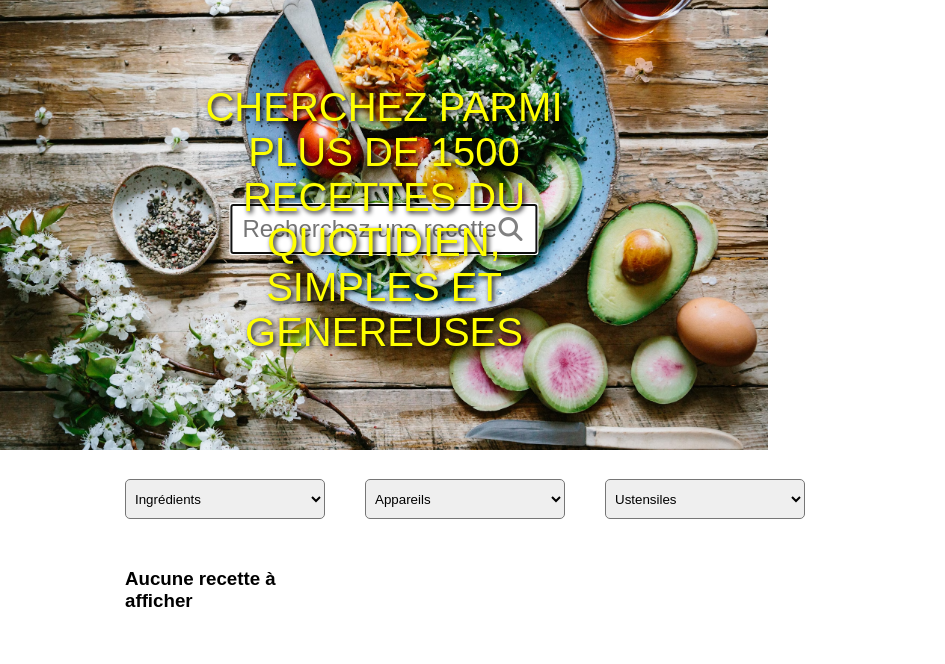
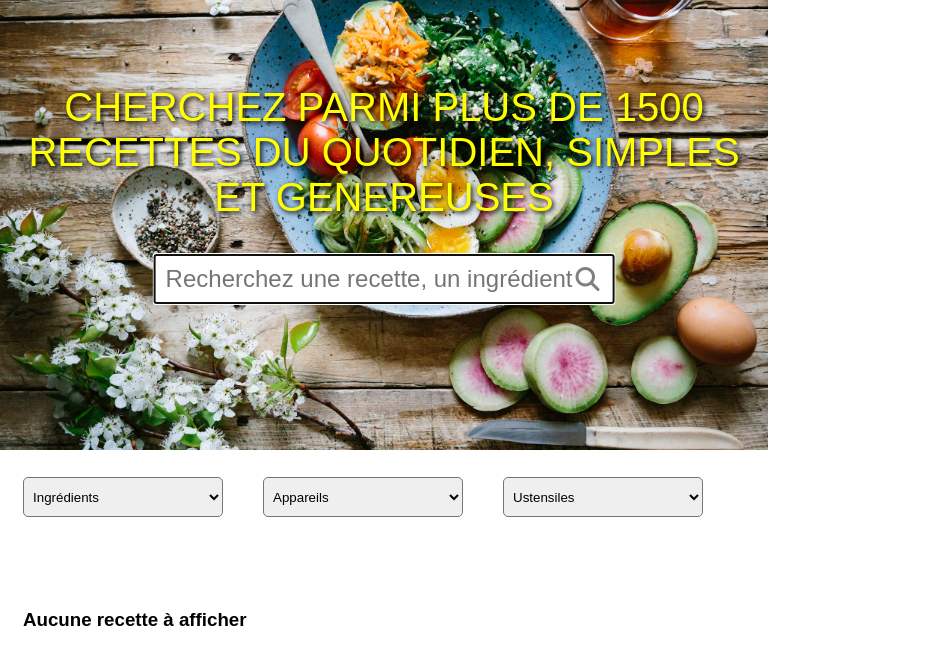
Before and after one commit to TeddyPrivat/Sup-de-Cuisine, a website with bundled scripts: page index.html in a window 768 px wide. Shown: the whole page, 945 px wide, since content can reach past the window. Built offline with nearby package versions, Linux system fonts and the light colour scheme; no server answers; a web font is replaced by a local one.

Commit message:
responsive effectué pour tous les formats

```diff
--- a/style.css
+++ b/style.css
@@ -43,12 +43,13 @@
     font-family: "Protest Strike", sans-serif;
     height: 50px;
     box-sizing: border-box;
+    margin-top: 20px;
   }
 
   .search-input i {
     position: absolute;
     right: 15px; /* Place l'icône à droite de l'input */
-    top: 50%;
+    top: 65%;
     transform: translateY(-50%); /* Centre verticalement l'icône */
     font-size: x-large;
     color: gray; /* Style de l'icône */
@@ -60,6 +61,7 @@
 
 .filtres{
   display: flex;
+  flex-direction: column;
   justify-content: space-between;
   margin-top: 25px;
   margin-left: 125px;
@@ -142,7 +144,7 @@
 }
 
 /* media query pour tablettes */
-@media (min-width: 600px) and (max-width: 1024px) {
+@media (min-width: 768px) and (max-width: 1024px) {
   .recette{
 
     .infos{
@@ -196,9 +198,10 @@
   }
   select{
     border-radius: 5px;
-    height: 20px;
+    height: 30px;
     width: auto;
     margin-right: 10px;
+    margin-bottom: 10px;
   }
 
   .recettes{
@@ -240,6 +243,9 @@
     margin-top: 50px;
    }
 
+   .search-input{
+    width: 75%;
+  }
    .search-input > i {
     top: 75%;
    }
@@ -255,19 +261,56 @@
   }
 
   .recette{
-    max-width: 280px;
+    max-width: 300px;
   }
 
 }
 
-@media (min-width: 768px) and (max-width: 1024px){
+@media (min-width: 768px) and (max-width: 1023px){
   .header{
     .image-background{
       width: 100%;
     }
+    .texte-titre{
+      width: 100%;
+    }
 
-    .filtres{
-      margin-left: 5em;
+    .search-input{
+      width: 60%;
+    }
+    #searchInput{
+      margin-top: 50px;
+    }
+
+    .search-input > i {
+      top: 75%;
     }
   }
+  .filtres{
+    display: flex;
+    padding-top: 3%;
+    padding-left: 3%;
+    margin: 0;
+    flex-direction: column;
+
+    #nbResults{
+      padding-top: 7px;
+      padding-left: 0;
+    }
+  }
+
+  .recettes{
+    display: grid;
+    grid-template-columns: repeat(2, 1fr);
+    margin-left: 3%;
+  }
+
+  .recette{
+    max-width: 350px;
+  }
 }
+@media (min-width:1440px){
+  .recette{
+    max-width: 400px;
+  }
+}
```
